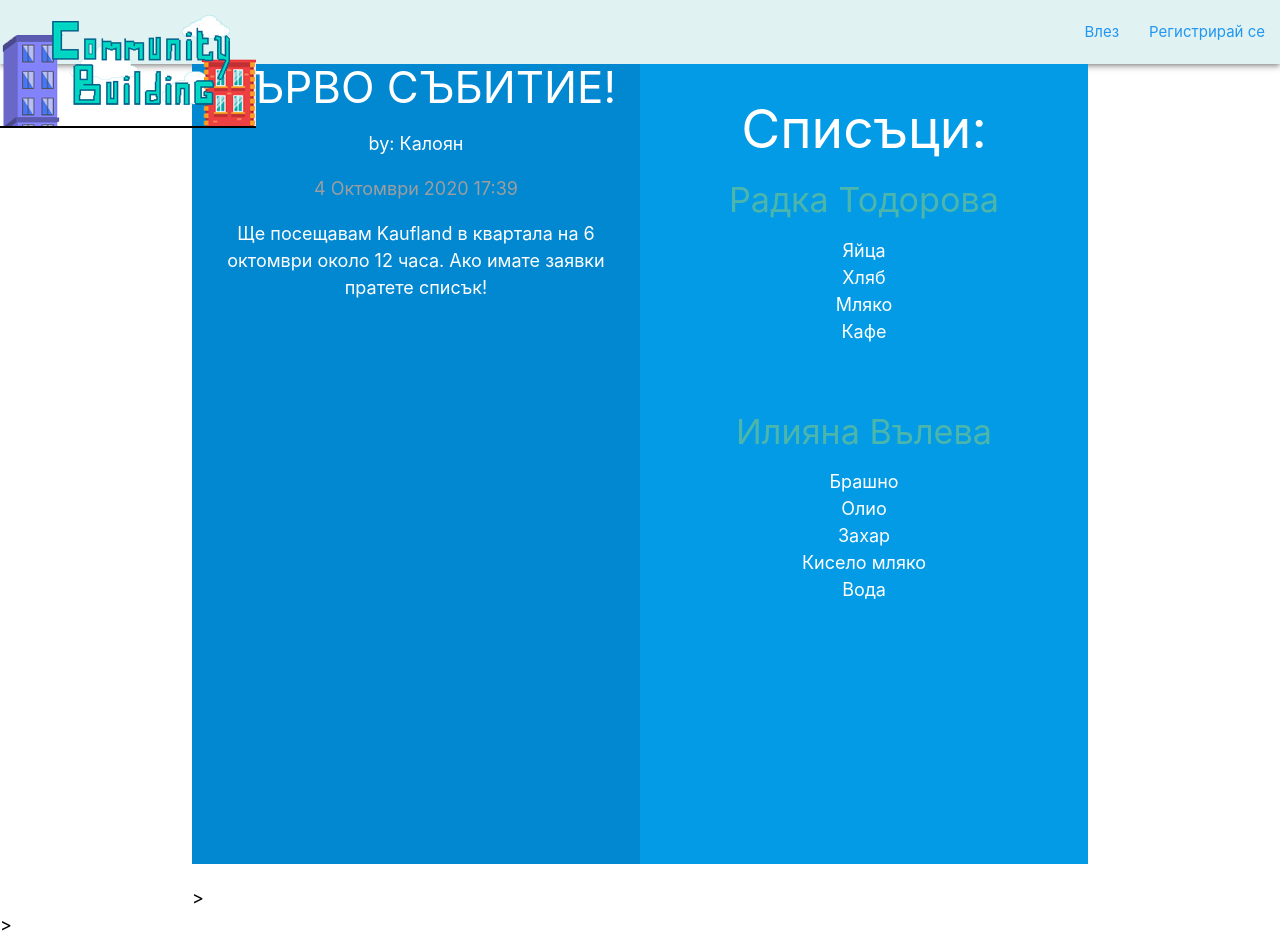
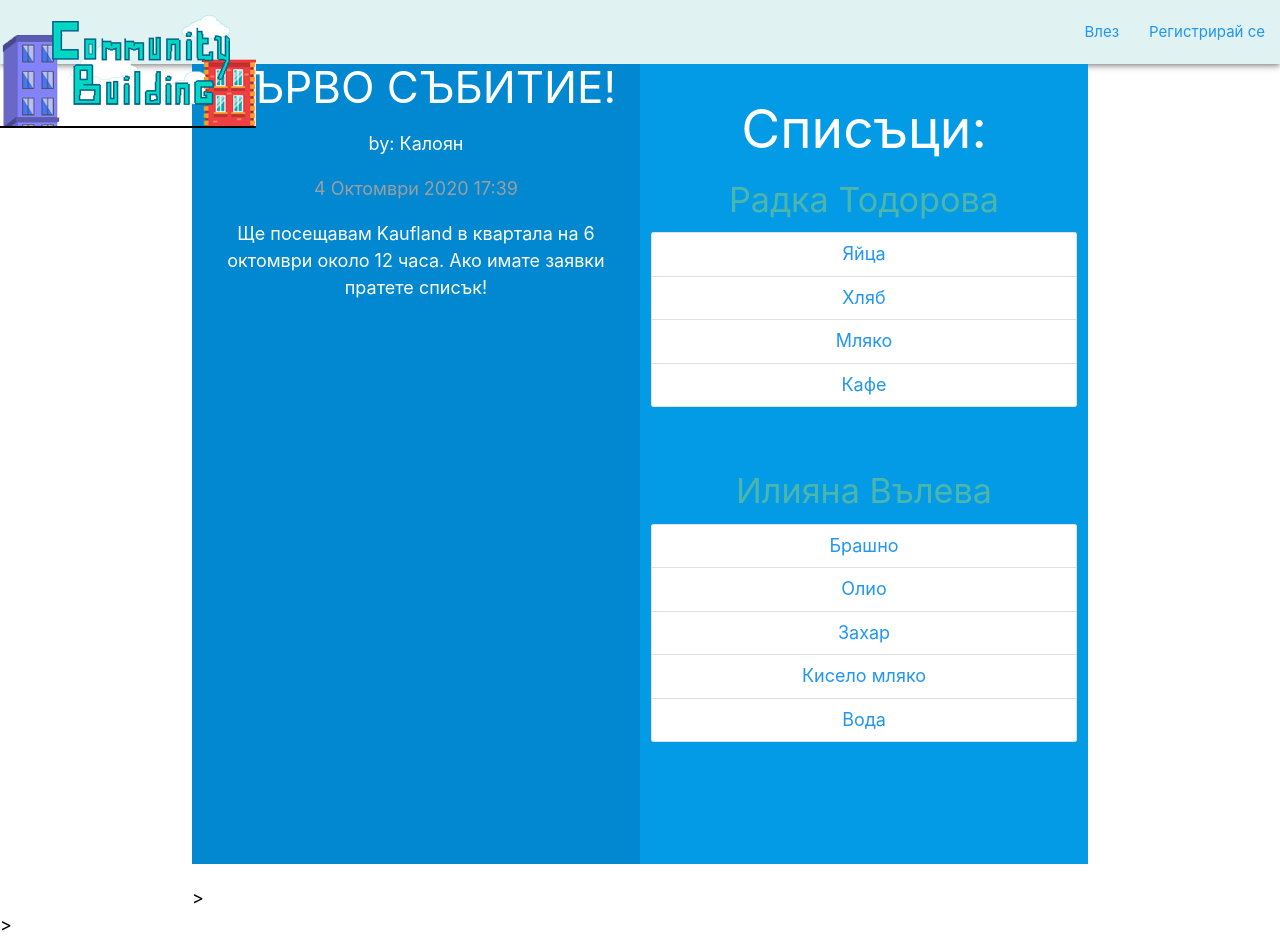
Before and after one commit to DanailYordanov/hacktues2020, a Django app: page /room_volunteer/event in a window 1280 px wide. Run offline with Django 3.2, Linux system fonts and the light colour scheme.

Commit message:
Make event detail view look prettier

```diff
--- a/hacktues/main/templates/main/event_detail.html
+++ b/hacktues/main/templates/main/event_detail.html
@@ -13,9 +13,9 @@
                 <h2>Списъци:</h2>
                 {%for list in lists %}
                     <h4 class="teal-text text-lighten-2">{{list.author}}</h4>
-                    <ul>
+                    <ul class="collection">
                     {%for item in list.items%}
-                        <li>{{item}}</li>
+                        <li class="collection-item blue-text">{{item}}</li>
                     {%endfor%}
                     </ul>
                     </br>
```
